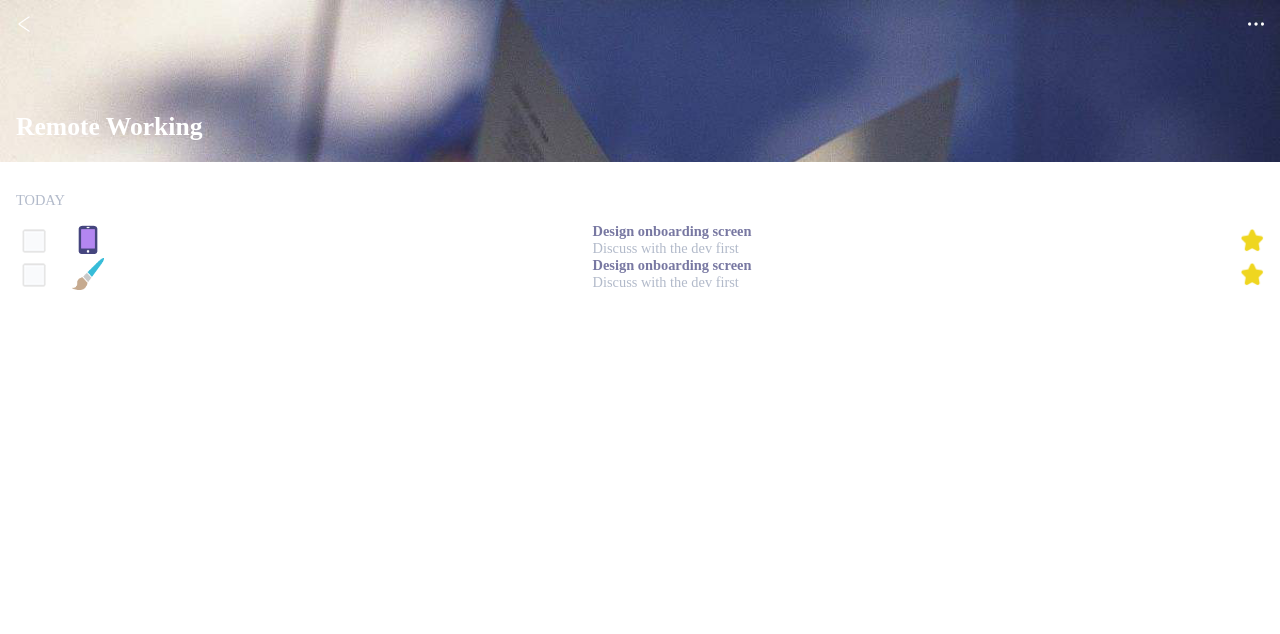
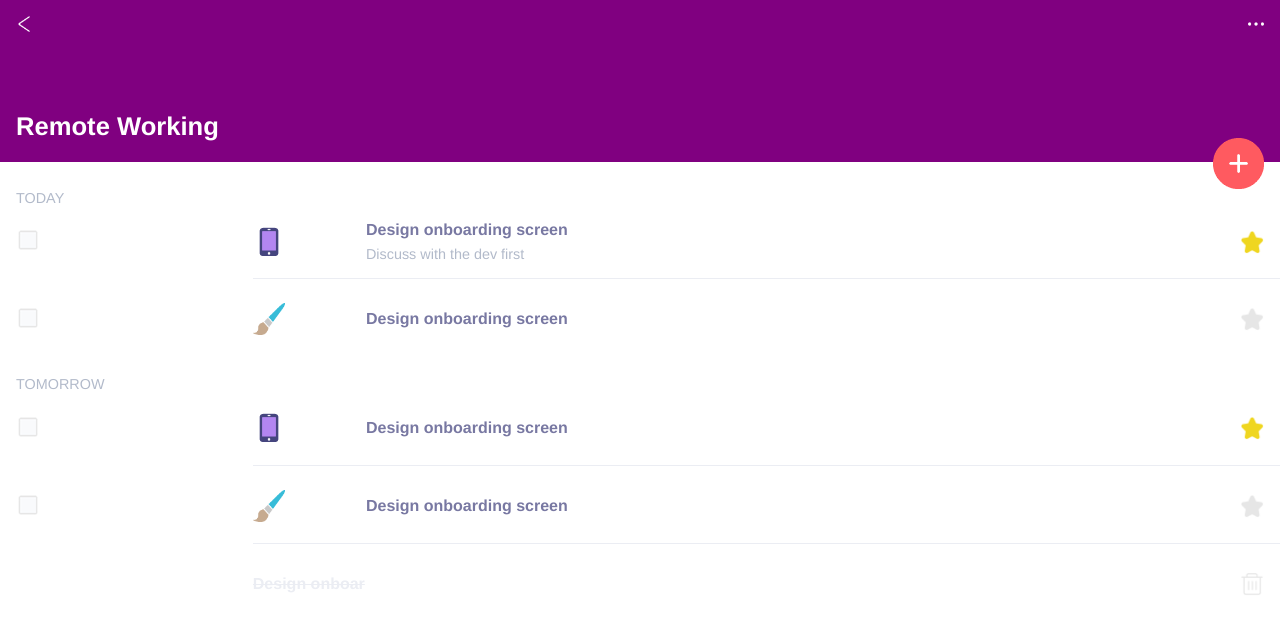
Before and after one commit to LnNora/mobile-schedule, a plain HTML site: page index.html in a window 1280 px wide. Drawn offline with Linux system fonts and the light colour scheme.

Commit message:
未完成

```diff
--- a/css/index.css
+++ b/css/index.css
@@ -1,16 +1,20 @@
 body{
 	margin: 0;
+	font-family: "Helvetica Neue", Helvetica, Arial;
 }
 /*顶部*/
 .header{
 	height: 10.1rem;
-	background-image: url(../images/header-bkg.jpg);
+	background-image: url("../images/header-bkg.jpg");
 	background-size: cover;
 	color: white;
 	font-size: 0.8rem;
 	font-weight: lighter;
 }
-
+.mask{
+	background-color: purple;
+	height: 100%;
+}
 .topBar{
 	height: 1rem;
 	display: flex;
@@ -29,41 +33,104 @@ body{
 
 .main {
 	font-size: 0.9rem;
+	line-height: 1.5rem;
 	padding: 1rem;
+	padding-right: 0;
+	position: relative;
 }
-li{border:
-	list-style-type:none;
-    list-style-image:url(../images/box_3.png);
+.add{
+	width: 3.2rem;
+	height: 3.2rem;
+	position: absolute;
+	right: 1rem;
+	top:-1.5rem;
 }
 
+.time{margin:0.5rem 0;}
+ul{
+	padding-left: 0;
+	margin:0;
+
+}
+li{
+
+	display: flex;
+	align-items: center;
+	justify-content: space-between;
+	margin-bottom: 1rem;
+}
+
+.normal:before{
+	content:"";
+	display: block;
+	width: 1.5rem;
+	height: 1.5rem;
+	background-image: url(../images/box_3.png);
+	background-size: cover;
+	margin:0 0 1rem 0;
+
+}
+
+.plan{
+	display: flex;
+	justify-content: space-between;
+	align-items: center;
+	border-bottom: solid 1px #ebedf3;
+	padding-bottom:0.8rem;
+	padding-right: 1rem;
+	margin:0;
+	width: 80%;
+}
+
+.pic{
+	width: 2rem;
+	height: 2rem;
+	padding-right: 1rem;
+
+
+}
+.text{
+	  display: flex;
+	  flex-direction: column;
+	  justify-content: center;
+	  height:3rem;
+	  width: 80%;
+	  }
+ .fiveStar{
+	width: 1.5rem;
+	height: 1.5rem;
+
+
+}
  h3{
-	font-size: 0.9rem
+	font-size: 1rem
 }
 .time,.remark{
 	color: #b2baca;
 }
 .content{
 	color:#7878a2;
+	width: 100%;
+	height: 50%;
+	overflow: hidden;
 }
 
-.plan{
-	display: flex;
-	align-items: center;
-	justify-content: space-between;
-}
-.pic{
-	width: 2rem;
-	height: 2rem;
-	margin-left: 1rem;
-}
-.fiveStar{
-	width: 1.5rem;
-	height: 1.5rem;
 
-}
-.text{
-	  display: flex;
-	  flex-direction: column;
-	  }
+
+
 .content,.remark{
 	  margin:0;}
+
+li:last-child .plan{
+	border: none;
+}
+
+/*已被删除的事件的样式*/
+.gone{
+	justify-content: flex-end;
+	text-decoration: line-through;
+	color: #ebedf3;
+}
+.gone h3{
+	color:#ebedf3;
+}
--- a/index.html
+++ b/index.html
@@ -8,17 +8,21 @@
 </head>
 <body>
 	<div class="header">
+	<div class="mask">
 		<div class="topBar">
 			<img src="images/return.png">
 			<img src="images/menu.png">
+
 		</div>
 		<h1>Remote Working</h1>
+		</div>
 	</div>
 	<div class="main">
+		<img class="add" src="images/add.png">
 		<p class="time">TODAY</p>
 		<div class="dayPlans">
 			<ul>
-				<li>
+				<li class="normal">
 					<div class="plan">
 						<img class="pic"src="images/screen.png">
 						<div class="text">
@@ -28,18 +32,56 @@
 						<img class="fiveStar" src="images/fiveStar.png">
 					</div>
 				</li>
-				<li>
+				<li class="normal">
 					<div class="plan">
 						<img class="pic" src="images/pen.png">
 						<div class="text">
 							<h3 class="content">Design onboarding screen</h3>
-							<p class="remark">Discuss with the dev first</p>
+							<p class="remark"></p>
+						</div>
+						<img class="fiveStar" src="images/greyStar.png">
+					</div>
+				</li>
+			</ul>
+
+
+			<p class="time">TOMORROW</p>
+			<ul>
+				<li class="normal">
+					<div class="plan">
+						<img class="pic"src="images/screen.png">
+						<div class="text">
+							<h3 class="content">Design onboarding screen</h3>
+							<p class="remark"></p>
 						</div>
 						<img class="fiveStar" src="images/fiveStar.png">
+					</div>
+				</li>
+				<li class="normal">
+					<div class="plan">
+						<img class="pic" src="images/pen.png">
+						<div class="text">
+							<h3 class="content">Design onboarding screen</h3>
+							<p class="remark"></p>
+						</div>
+						<img class="fiveStar" src="images/greyStar.png">
+					</div>
+				</li>
+
+				<li  class="gone">
+					<div class="plan">
+						<img class="pic" src=""onerror="this.style.display='none'">
+						<div class="text">
+							<h3 class="content">Design onboar</h3>
+							<p class="remark"></p>
+						</div>
+						<img class="fiveStar" src="images/dustbin.png">
 					</div>
 				</li>
 			</ul>
 		</div>
 	</div>
+
+
 </body>
 </html>
```
Also changed, not shown: images/add.png (added), images/dustbin.png (added), images/greyStar.png (added).
